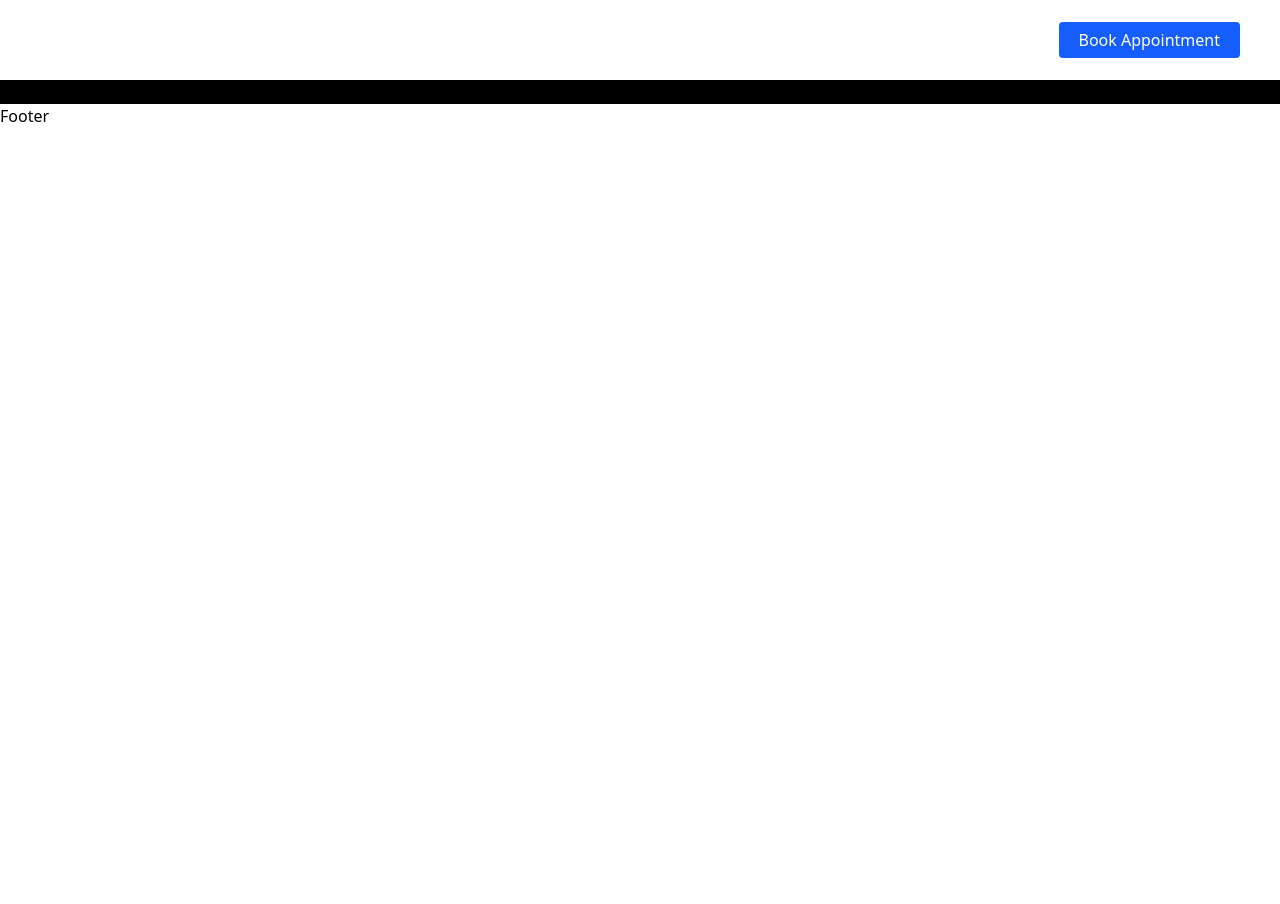
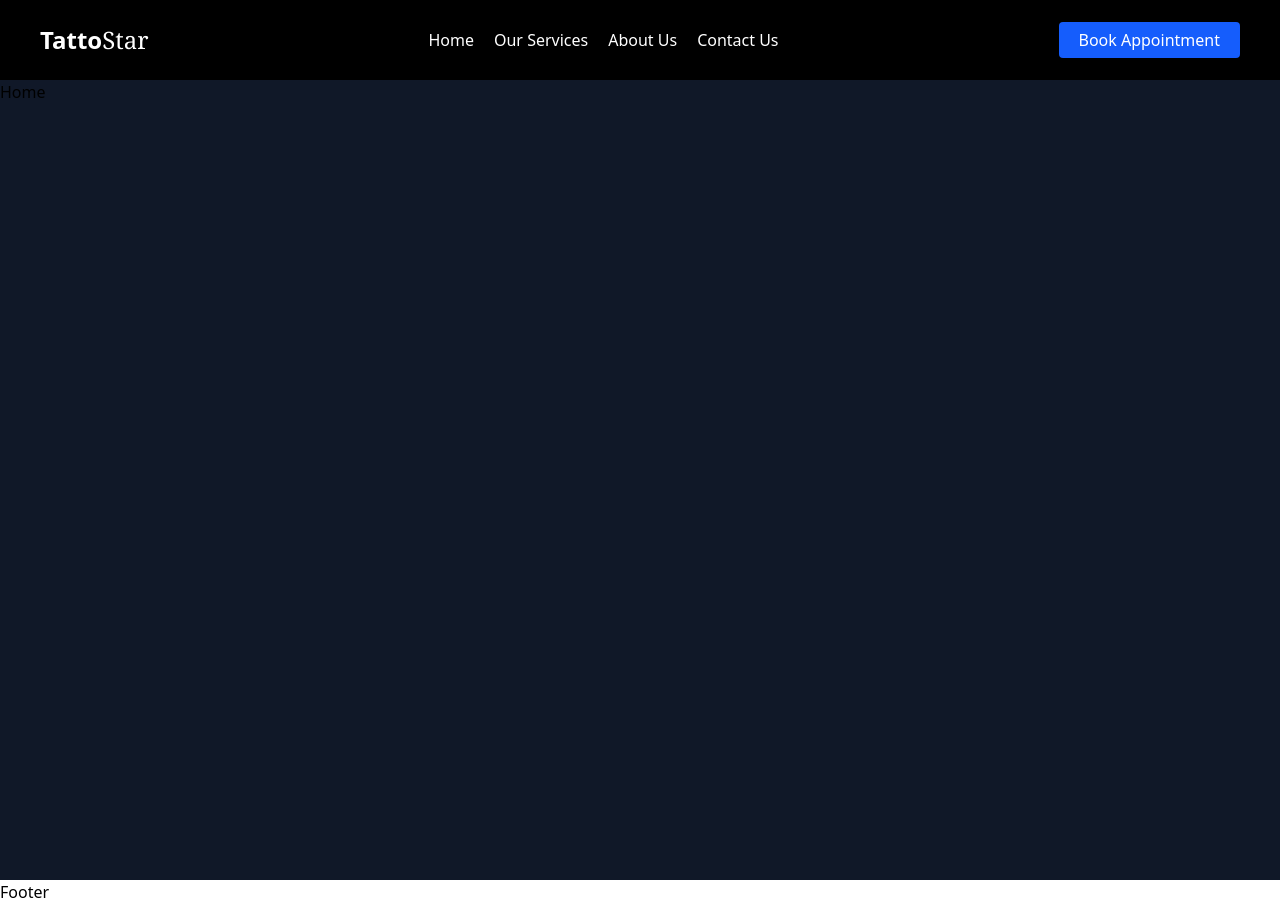
Before and after one commit to chithraksha16/tattostar, a Next.js app: page / in a window 1280 px wide. Before the commit the page ends 800 px from the top, so only its background shows below. Built offline with nearby package versions, Linux system fonts and the light colour scheme.

Commit message:
updated bg and header

```diff
--- a/app/page.tsx
+++ b/app/page.tsx
@@ -1,5 +1,5 @@
 export default function Home() {
   return (
-    <div className="bg-black">Home</div>
+    <div className="bg-gray-900 min-h-screen">Home</div>
   );
 }
--- a/components/Header.tsx
+++ b/components/Header.tsx
@@ -2,7 +2,7 @@ import Button from "./ui/Button"
 
 const Header = () => {
   return (
-    <div className="w-full h-20 flex items-center  text-white shadow-lg">
+    <div className="w-full h-20 flex items-center bg-black text-white shadow-lg">
       <nav className="w-full px-10 flex justify-between items-center">
       <h3 className="text-2xl text-white font-black">Tatto<span className="font-serif font-medium">Star</span></h3>
       <ul className="list-none flex gap-5 text-white text-base font-medium">
```
